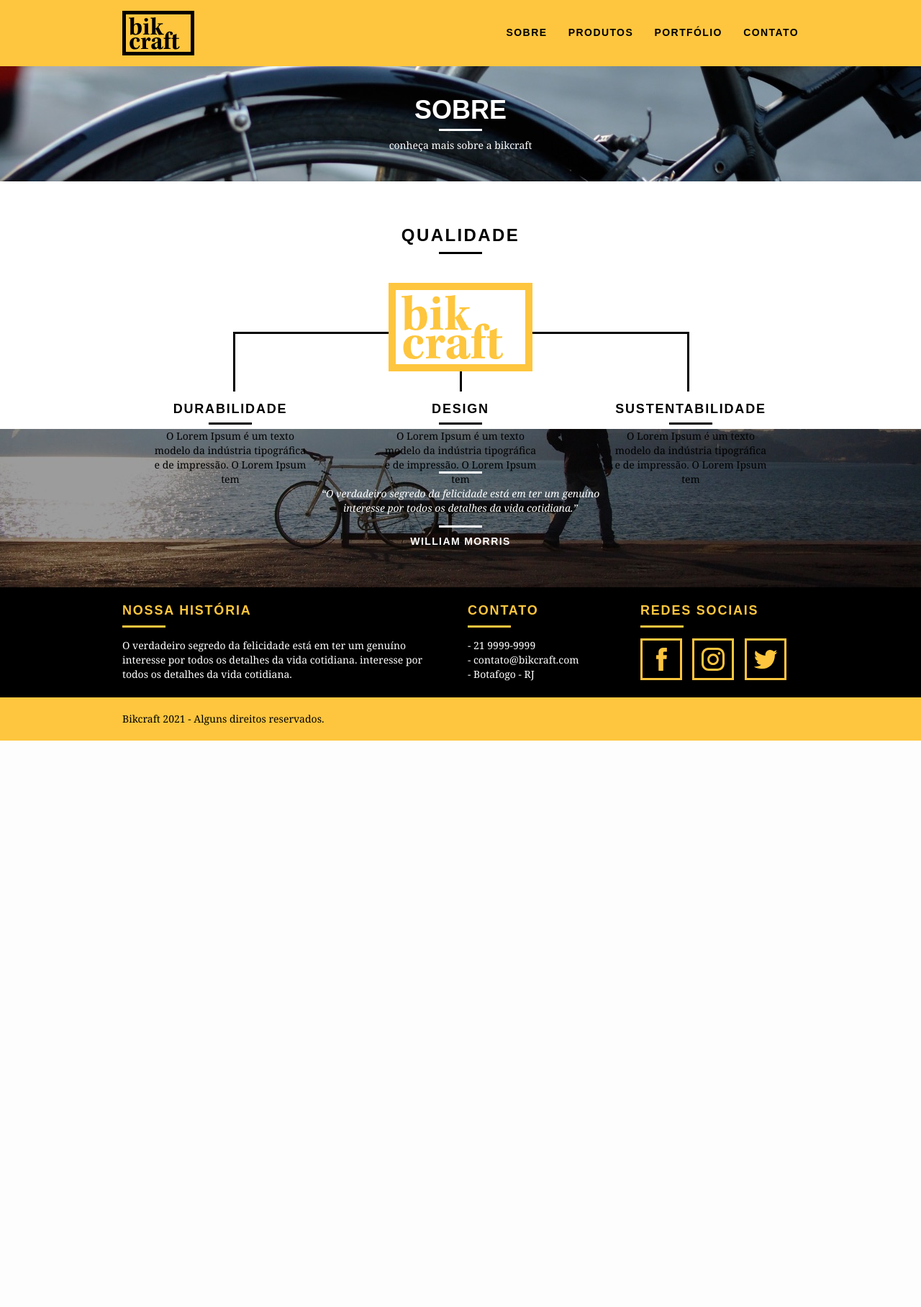
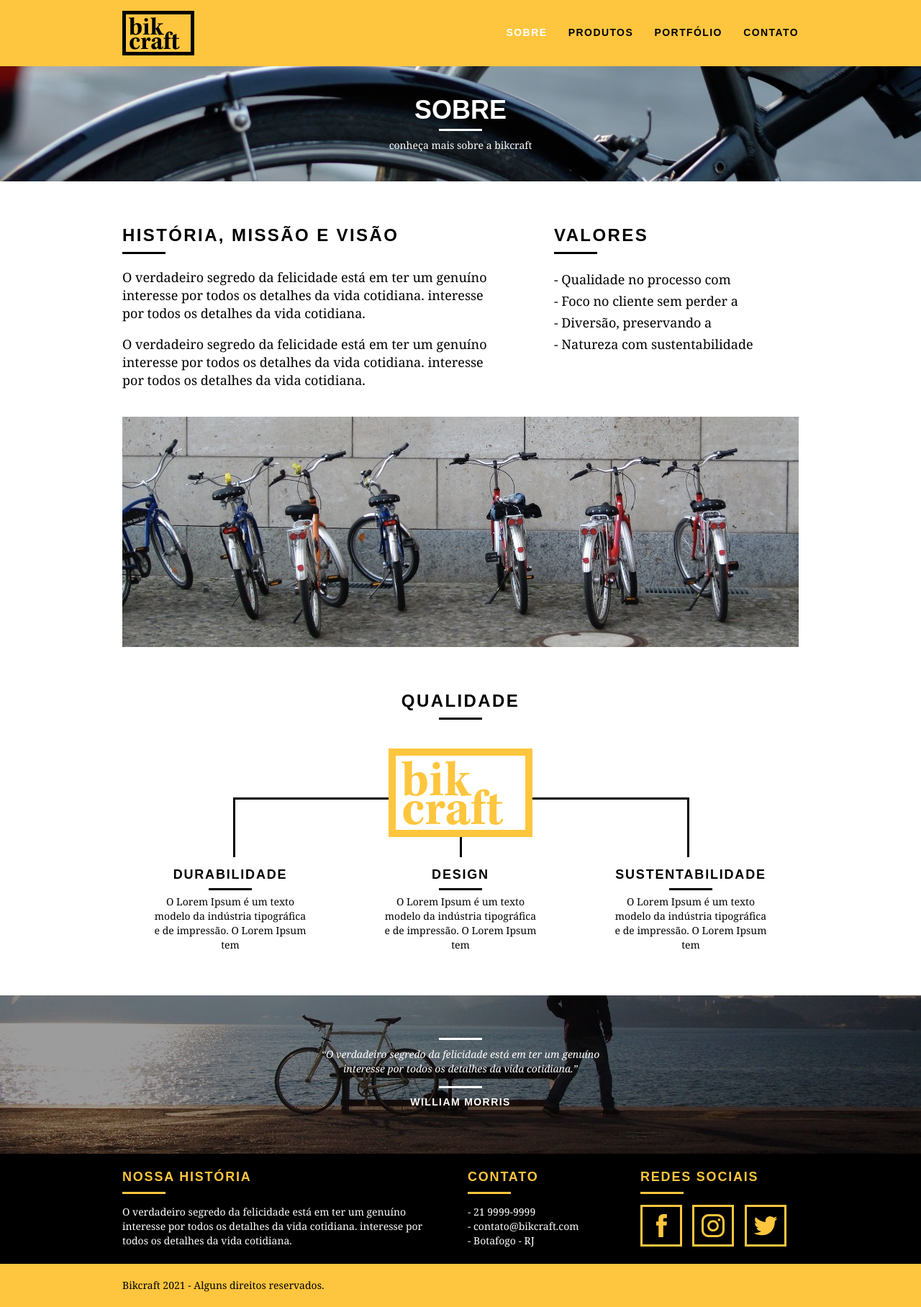
Before and after one commit to luizgustavoabreu/bikcraft, a PHP site: page /sobre.html in a window 1280 px wide. Shown: the whole page at 72% size. Before the commit the page ends 1029 px from the top, so only its background shows below. Run offline with PHP 8.4, Linux system fonts and the light colour scheme.

Commit message:
update sobre.html

```diff
--- a/css/sobre.css
+++ b/css/sobre.css
@@ -2,3 +2,24 @@
   background: url("../img/bg-sobre.jpg") no-repeat center;
   background-size: cover;
 }
+
+.missao_sobre {
+  padding-top: 60px;
+}
+
+.missao_sobre p {
+  font-size: 18px;
+  line-height: 25px;
+  margin-bottom: 1em;
+  padding-right: 60px;
+}
+
+.missao_sobre ul li {
+  font-family: Georgia, "Times New Roman", serif;
+  font-size: 18px;
+  line-height: 30px;
+}
+
+.foto-equipe {
+  padding-top: 20px;
+}
--- a/css/style.css
+++ b/css/style.css
@@ -55,6 +55,25 @@ img {
   margin: 8px auto;
 }
 
+.subtitulo-interno {
+  font-size: 24px;
+  line-height: 30px;
+  font-weight: bold;
+  letter-spacing: 0.1em;
+  color: #000;
+  text-transform: uppercase;
+  margin-bottom: 20px;
+}
+
+.subtitulo-interno:after {
+  content: "";
+  display: block;
+  width: 60px;
+  height: 3px;
+  background: #000;
+  margin: 8px 0;
+}
+
 /* Header */
 
 .header {
@@ -87,6 +106,10 @@ img {
 }
 
 .header_menu ul li a:hover {
+  color: #fff;
+}
+
+.header_menu ul li a.menu_ativo {
   color: #fff;
 }
 
@@ -259,6 +282,7 @@ img {
 
 .qualidade_lista {
   padding-top: 20px;
+  overflow: auto; /* clear-fix */
 }
 
 .qualidade_lista li {
--- a/sobre.html
+++ b/sobre.html
@@ -19,7 +19,7 @@
       </a>
       <nav class="grid-12 header_menu">
         <ul>
-          <li><a href="sobre.html">Sobre</a></li>
+          <li><a href="sobre.html" class="menu_ativo">Sobre</a></li>
           <li><a href="produtos.html">Produtos</a></li>
           <li><a href="portfolio.html">Portfólio</a></li>
           <li><a href="contato.html">Contato</a></li>
@@ -33,6 +33,30 @@
       <h1>Sobre</h1>
       <p>conheça mais sobre a bikcraft</p>
     </div>
+  </section>
+
+  <section class="missao_sobre container">
+    <div class="grid-10">
+      <h2 class="subtitulo-interno">História, Missão e Visão</h2>
+      <p>O verdadeiro segredo da felicidade está em ter um genuíno
+        interesse por todos os detalhes da vida cotidiana. interesse por todos os detalhes da vida cotidiana.</p>
+      <p>O verdadeiro segredo da felicidade está em ter um genuíno
+        interesse por todos os detalhes da vida cotidiana. interesse por todos os detalhes da vida cotidiana.</p>
+    </div>
+    <div class="grid-6">
+      <h2 class="subtitulo-interno">Valores</h2>
+      <ul>
+        <li>- Qualidade no processo com</li>
+        <li>- Foco no cliente sem perder a</li>
+        <li>- Diversão, preservando a</li>
+        <li>- Natureza com sustentabilidade</li>
+      </ul>
+    </div>
+    <div class="grid-16 foto-equipe">
+      <img src="img/equipe-bikcraft.jpg" alt="Equipe Bikcraft">
+
+    </div>
+
   </section>
 
   <section class="qualidade container">
```
